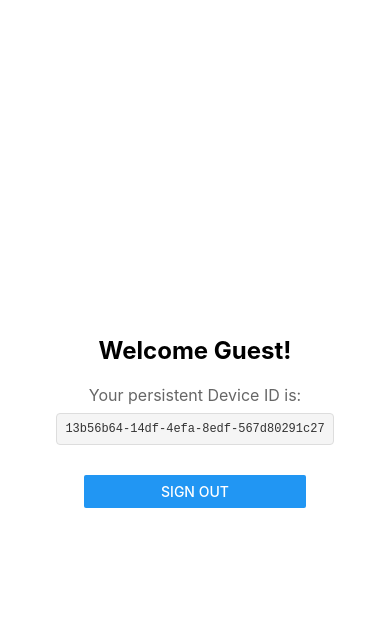
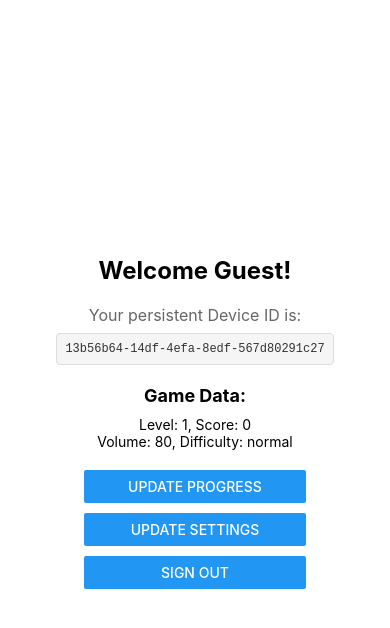
Before and after one commit to ShadyChrome/primeval-tower-rn, a React Native app: screen / in a window 390 px wide. Both pictures are taken after a click on the button "SIGN IN AS GUEST". Shown: the top 628 px of the page. Built offline with nearby package versions, Linux system fonts and the light colour scheme; no server answers.

Commit message:
save guest data

```diff
--- a/App.tsx
+++ b/App.tsx
@@ -1,11 +1,12 @@
-import { useState } from 'react'
+import { useState, useEffect } from 'react'
 import { View, Text, Button, StyleSheet, ActivityIndicator } from 'react-native'
-import { GuestManager } from './lib/guestManager'
+import { GuestManager, GuestData } from './lib/guestManager'
 import { StatusBar } from 'expo-status-bar'
 
 export default function App() {
   const [isGuestSessionActive, setGuestSessionActive] = useState(false)
   const [guestDeviceId, setGuestDeviceId] = useState<string | null>(null)
+  const [guestData, setGuestData] = useState<GuestData | null>(null)
   const [isLoading, setIsLoading] = useState(false)
 
   const handleSignIn = async () => {
@@ -13,11 +14,24 @@ export default function App() {
     console.log("Signing in as guest...")
     try {
       const deviceId = await GuestManager.getDeviceID()
-      // We can also try loading data to make sure the connection works
-      await GuestManager.loadGuestData()
+      const data = await GuestManager.loadGuestData()
 
       setGuestDeviceId(deviceId)
       setGuestSessionActive(true)
+
+      if (data) {
+        setGuestData(data)
+        console.log("Guest data loaded:", data)
+      } else {
+        // Initialize with default data if none is found
+        const defaultData: GuestData = {
+          progress: { level: 1, score: 0 },
+          settings: { volume: 80, difficulty: 'normal' },
+        }
+        setGuestData(defaultData)
+        console.log("No guest data found, initialized with default data.")
+      }
+
       console.log("Guest session started with Device ID:", deviceId)
     } catch (error) {
       console.error("Failed to sign in as guest:", error)
@@ -31,6 +45,38 @@ export default function App() {
     // This just resets the UI state. The device ID remains in local storage.
     setGuestSessionActive(false)
     setGuestDeviceId(null)
+    setGuestData(null)
+  }
+
+  const handleUpdateProgress = async () => {
+    if (!guestData) return
+    console.log("Updating progress...")
+    setIsLoading(true)
+    const newProgress = {
+      ...guestData.progress,
+      level: guestData.progress.level + 1,
+      score: guestData.progress.score + 100,
+    }
+    const newData = { ...guestData, progress: newProgress }
+    setGuestData(newData)
+    await GuestManager.saveGuestData(newData.progress, newData.settings)
+    setIsLoading(false)
+    console.log("Progress updated and saved.")
+  }
+
+  const handleUpdateSettings = async () => {
+    if (!guestData) return
+    console.log("Updating settings...")
+    setIsLoading(true)
+    const newSettings = {
+      ...guestData.settings,
+      volume: guestData.settings.volume - 10,
+    }
+    const newData = { ...guestData, settings: newSettings }
+    setGuestData(newData)
+    await GuestManager.saveGuestData(newData.progress, newData.settings)
+    setIsLoading(false)
+    console.log("Settings updated and saved.")
   }
 
   const renderContent = () => {
@@ -44,7 +90,18 @@ export default function App() {
           <Text style={styles.title}>Welcome Guest!</Text>
           <Text style={styles.subtitle}>Your persistent Device ID is:</Text>
           <Text style={styles.deviceIdText}>{guestDeviceId}</Text>
+          {guestData && (
+            <View style={styles.dataContainer}>
+              <Text style={styles.dataTitle}>Game Data:</Text>
+              <Text>Level: {guestData.progress.level}, Score: {guestData.progress.score}</Text>
+              <Text>Volume: {guestData.settings.volume}, Difficulty: {guestData.settings.difficulty}</Text>
+            </View>
+          )}
           <View style={styles.buttonContainer}>
+            <Button title="Update Progress" onPress={handleUpdateProgress} />
+            <View style={{ marginVertical: 5 }} />
+            <Button title="Update Settings" onPress={handleUpdateSettings} />
+            <View style={{ marginVertical: 5 }} />
             <Button title="Sign Out" onPress={handleSignOut} />
           </View>
         </View>
@@ -100,7 +157,16 @@ const styles = StyleSheet.create({
     backgroundColor: '#f5f5f5',
     padding: 8,
     borderRadius: 4,
-    marginBottom: 30,
+    marginBottom: 20,
+  },
+  dataContainer: {
+    marginBottom: 20,
+    alignItems: 'center',
+  },
+  dataTitle: {
+    fontSize: 18,
+    fontWeight: 'bold',
+    marginBottom: 10,
   },
   buttonContainer: {
     width: '80%',
```
